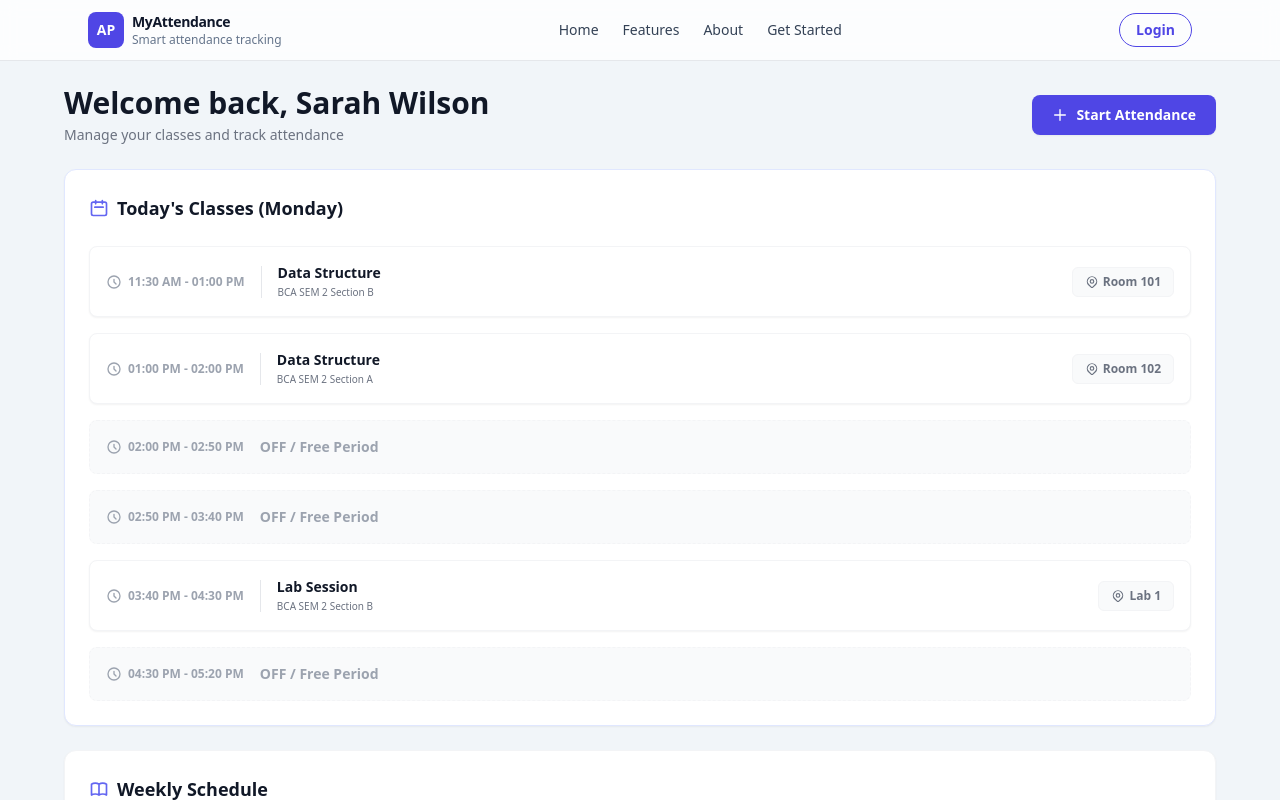
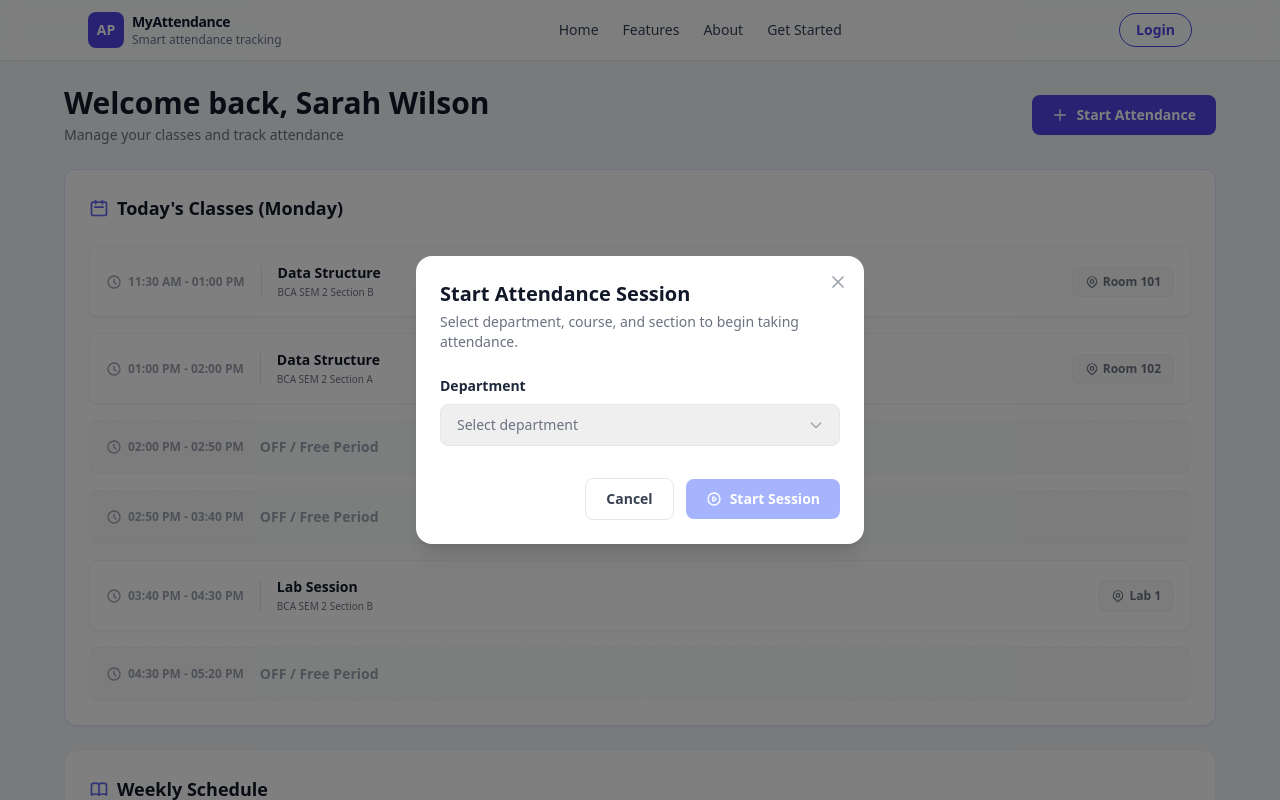
Before and after one commit to KUSHALROY-001/MyAttendance, a React app in the folder Frontend/: page /teacher in a window 1280 px wide. Both pictures are taken after a click on the button "Start Attendance". Shown: the top 800 px of the page. Built offline with nearby package versions, Linux system fonts and the light colour scheme; the HTML template or start-up script is replaced by a standard one.

Commit message:
Again Some Mpdification

```diff
--- a/Frontend/src/Components/UI/AttendanceCalendar.jsx
+++ b/Frontend/src/Components/Pages/Student/Component/AttendanceCalendar.jsx
@@ -1,4 +1,3 @@
-import React from "react";
 import AttendanceCircle from "./AttendanceCircle";
 
 const WEEKDAYS = ["Mon", "Tue", "Wed", "Thu", "Fri", "Sat"];
--- a/Frontend/src/Components/UI/AttendanceCircle.jsx
+++ b/Frontend/src/Components/Pages/Student/Component/AttendanceCircle.jsx
@@ -1,5 +1,3 @@
-import React from "react";
-
 const AttendanceCircle = ({ periods }) => {
   const getColor = (status) => {
     switch (status) {
--- a/Frontend/src/Components/UI/CourseCard.jsx
+++ b/Frontend/src/Components/Pages/Student/Component/CourseCard.jsx
@@ -1,4 +1,3 @@
-import React from "react";
 import { Link } from "react-router-dom";
 
 const CourseCard = ({ course, to, state }) => {
--- a/Frontend/src/Components/UI/RecentAttendanceList.jsx
+++ b/Frontend/src/Components/Pages/Student/Component/RecentAttendanceList.jsx
@@ -1,5 +1,3 @@
-import React from "react";
-
 const getStatus = (records) => {
   if (records.some((r) => r.status === "Absent")) return "ABSENT";
   if (records.some((r) => r.status === "Present" || r.status === "Late"))
--- a/Frontend/src/Components/UI/StatCard.jsx
+++ b/Frontend/src/Components/Pages/Student/Component/StatCard.jsx
@@ -1,5 +1,3 @@
-import React from "react";
-
 const StatCard = ({ title, value, icon }) => (
   <div className="bg-white p-6 rounded-2xl shadow-sm border border-gray-100 flex justify-between items-center transition-transform hover:translate-y-[-2px]">
     <div>
--- a/Frontend/src/Components/Pages/Student/CourseDetail.jsx
+++ b/Frontend/src/Components/Pages/Student/CourseDetail.jsx
@@ -1,9 +1,9 @@
 import React, { useMemo, useState, useEffect } from "react";
 import { Link, useParams, useLocation } from "react-router-dom";
 import axios from "axios";
-import AttendanceCalendar from "../../UI/AttendanceCalendar";
-import RecentAttendanceList from "../../UI/RecentAttendanceList";
-import StatCard from "../../UI/StatCard";
+import AttendanceCalendar from "./Component/AttendanceCalendar";
+import RecentAttendanceList from "./Component/RecentAttendanceList";
+import StatCard from "./Component/StatCard";
 
 const CourseDetail = () => {
   const { courseId } = useParams();
--- a/Frontend/src/Components/Pages/Teacher/TeacherDashboard.jsx
+++ b/Frontend/src/Components/Pages/Teacher/TeacherDashboard.jsx
@@ -5,6 +5,7 @@ import TodaysClasses from "./components/TodaysClasses";
 import WeeklySchedule from "./components/WeeklySchedule";
 import AttendanceSessions from "./components/AttendanceSessions";
 import TeacherCourses from "./components/TeacherCourses";
+import StartAttendanceModal from "./components/StartAttendanceModal";
 import {
   MOCK_TEACHER,
   MOCK_TEACHER_SCHEDULE,
@@ -13,6 +14,8 @@ import {
 } from "../../../mockData";
 
 const TeacherDashboard = () => {
+  const [isModalOpen, setIsModalOpen] = React.useState(false);
+
   const teacherName = useMemo(() => {
     return MOCK_TEACHER.name ? MOCK_TEACHER.name.replace("Dr. ", "") : "Teacher";
   }, []);
@@ -20,7 +23,10 @@ const TeacherDashboard = () => {
   return (
     <div className="mx-4">
       <div className="max-w-6xl mx-auto space-y-6 animate-fadeIn pb-12 mt-6">
-        <TeacherHeader teacherName={teacherName} />
+        <TeacherHeader
+          teacherName={teacherName}
+          onStartAttendance={() => setIsModalOpen(true)}
+        />
 
         <div className="grid grid-cols-1 gap-6">
           <TodaysClasses classes={MOCK_TEACHER_SCHEDULE} />
@@ -37,6 +43,11 @@ const TeacherDashboard = () => {
           </div>
         </div>
       </div>
+
+      <StartAttendanceModal
+        isOpen={isModalOpen}
+        onClose={() => setIsModalOpen(false)}
+      />
     </div>
   );
 };
--- /dev/null
+++ b/Frontend/src/Components/Pages/Teacher/components/StartAttendanceModal.jsx
@@ -0,0 +1,81 @@
+import React, { useState } from "react";
+
+const StartAttendanceModal = ({ isOpen, onClose }) => {
+  if (!isOpen) return null;
+
+  return (
+    <div className="fixed inset-0 z-50 flex items-center justify-center bg-black/50 p-4 animate-fadeIn">
+      <div className="bg-white rounded-2xl shadow-xl w-full max-w-md p-6 relative animate-slideUp">
+        <button
+          onClick={onClose}
+          className="absolute top-4 right-4 text-gray-400 hover:text-gray-600 transition"
+        >
+          <svg
+            className="w-5 h-5"
+            fill="none"
+            stroke="currentColor"
+            viewBox="0 0 24 24"
+          >
+            <path strokeLinecap="round" strokeLinejoin="round" strokeWidth="2" d="M6 18L18 6M6 6l12 12" />
+          </svg>
+        </button>
+
+        <h2 className="text-xl font-bold text-gray-900 pr-8">
+          Start Attendance Session
+        </h2>
+        <p className="text-sm text-gray-500 mt-1 mb-6">
+          Select department, course, and section to begin taking attendance.
+        </p>
+
+        <div className="mb-8">
+          <label className="block text-sm font-bold text-[#1e293b] mb-2">
+            Department
+          </label>
+          <div className="relative">
+            <select
+              className="w-full appearance-none border border-gray-200 text-gray-500 text-sm rounded-lg px-4 py-2.5 focus:outline-none focus:ring-2 focus:ring-indigo-500/50 hover:border-gray-300 transition"
+              defaultValue=""
+            >
+              <option value="" disabled hidden>
+                Select department
+              </option>
+              <option value="bca">BCA</option>
+              <option value="mca">MCA</option>
+              <option value="btech">B.Tech</option>
+            </select>
+            <div className="pointer-events-none absolute inset-y-0 right-0 flex items-center px-4 text-gray-400">
+              <svg className="w-4 h-4" fill="none" stroke="currentColor" viewBox="0 0 24 24">
+                <path strokeLinecap="round" strokeLinejoin="round" strokeWidth="2" d="M19 9l-7 7-7-7" />
+              </svg>
+            </div>
+          </div>
+        </div>
+
+        <div className="flex items-center justify-end gap-3 mt-6">
+          <button
+            onClick={onClose}
+            className="px-5 py-2.5 rounded-lg border border-gray-200 text-sm font-bold text-gray-700 hover:bg-gray-50 transition"
+          >
+            Cancel
+          </button>
+          <button
+            className="px-5 py-2.5 rounded-lg bg-[#a5b4fc] text-white text-sm font-bold flex items-center gap-2 hover:bg-indigo-400 transition"
+          >
+            <svg
+              className="w-4 h-4"
+              fill="none"
+              stroke="currentColor"
+              viewBox="0 0 24 24"
+            >
+              <path strokeLinecap="round" strokeLinejoin="round" strokeWidth="2" d="M14.752 11.168l-3.197-2.132A1 1 0 0010 9.87v4.263a1 1 0 001.555.832l3.197-2.132a1 1 0 000-1.664z" />
+              <path strokeLinecap="round" strokeLinejoin="round" strokeWidth="2" d="M21 12a9 9 0 11-18 0 9 9 0 0118 0z" />
+            </svg>
+            Start Session
+          </button>
+        </div>
+      </div>
+    </div>
+  );
+};
+
+export default StartAttendanceModal;
--- a/Frontend/src/Components/Pages/Teacher/components/TeacherHeader.jsx
+++ b/Frontend/src/Components/Pages/Teacher/components/TeacherHeader.jsx
@@ -1,6 +1,6 @@
 import React from "react";
 
-const TeacherHeader = ({ teacherName }) => {
+const TeacherHeader = ({ teacherName, onStartAttendance }) => {
   return (
     <div className="flex flex-col sm:flex-row sm:items-center justify-between gap-4 mb-2">
       <div>
@@ -11,7 +11,10 @@ const TeacherHeader = ({ teacherName }) => {
           Manage your classes and track attendance
         </p>
       </div>
-      <button className="inline-flex items-center justify-center rounded-lg bg-indigo-600 px-5 py-2.5 text-sm font-semibold text-white hover:bg-indigo-700 transition shadow-sm">
+      <button
+        onClick={onStartAttendance}
+        className="inline-flex items-center justify-center rounded-lg bg-indigo-600 px-5 py-2.5 text-sm font-semibold text-white hover:bg-indigo-700 transition shadow-sm"
+      >
         <svg
           className="w-4 h-4 mr-2"
           fill="none"
```
Also changed, not shown: Frontend/src/Components/Pages/Student/Component/QuickStats.jsx (renamed from Frontend/src/Components/UI/QuickStats.jsx, +4 -3 lines), Frontend/src/Components/Pages/Student/StudentDash.jsx (+5 -5 lines).
